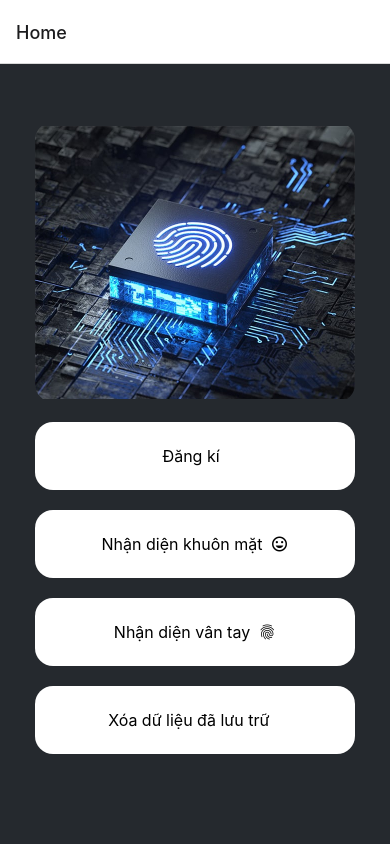
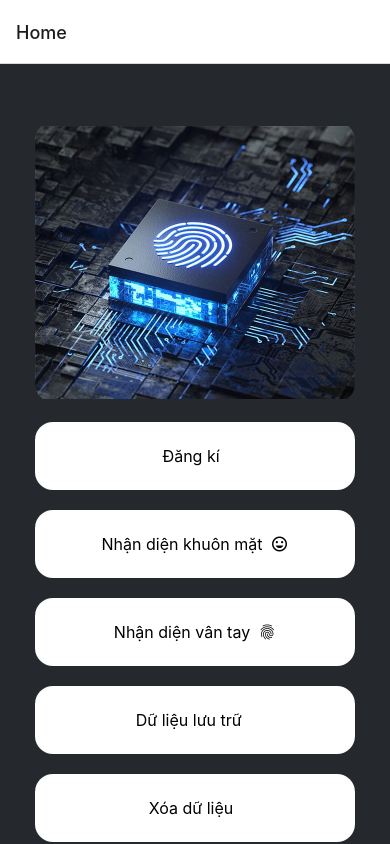
Before and after one commit to VuHoangDungND/BiometricApp, a React Native app: screen / in a window 390 px wide. Built offline with nearby package versions, Linux system fonts and the light colour scheme.

Commit message:
Repair data

```diff
--- a/pages/Home/Home.js
+++ b/pages/Home/Home.js
@@ -39,7 +39,9 @@ function Home({navigation}) {
 
               <Button label='Nhận diện vân tay' onPress={() => navigation.navigate('LoginWithFinger')} icon="fingerprint"/>
 
-              <Button label='Xóa dữ liệu đã lưu trữ ' onPress={handleDelete}/>
+              <Button label='Dữ liệu lưu trữ ' onPress={handleDelete}/>
+
+              <Button label='Xóa dữ liệu' onPress={handleDelete}/>
             </View>
           )}
         </View>
```
Also changed, not shown: 1 other file (tests, documents, lock files or other folders).
